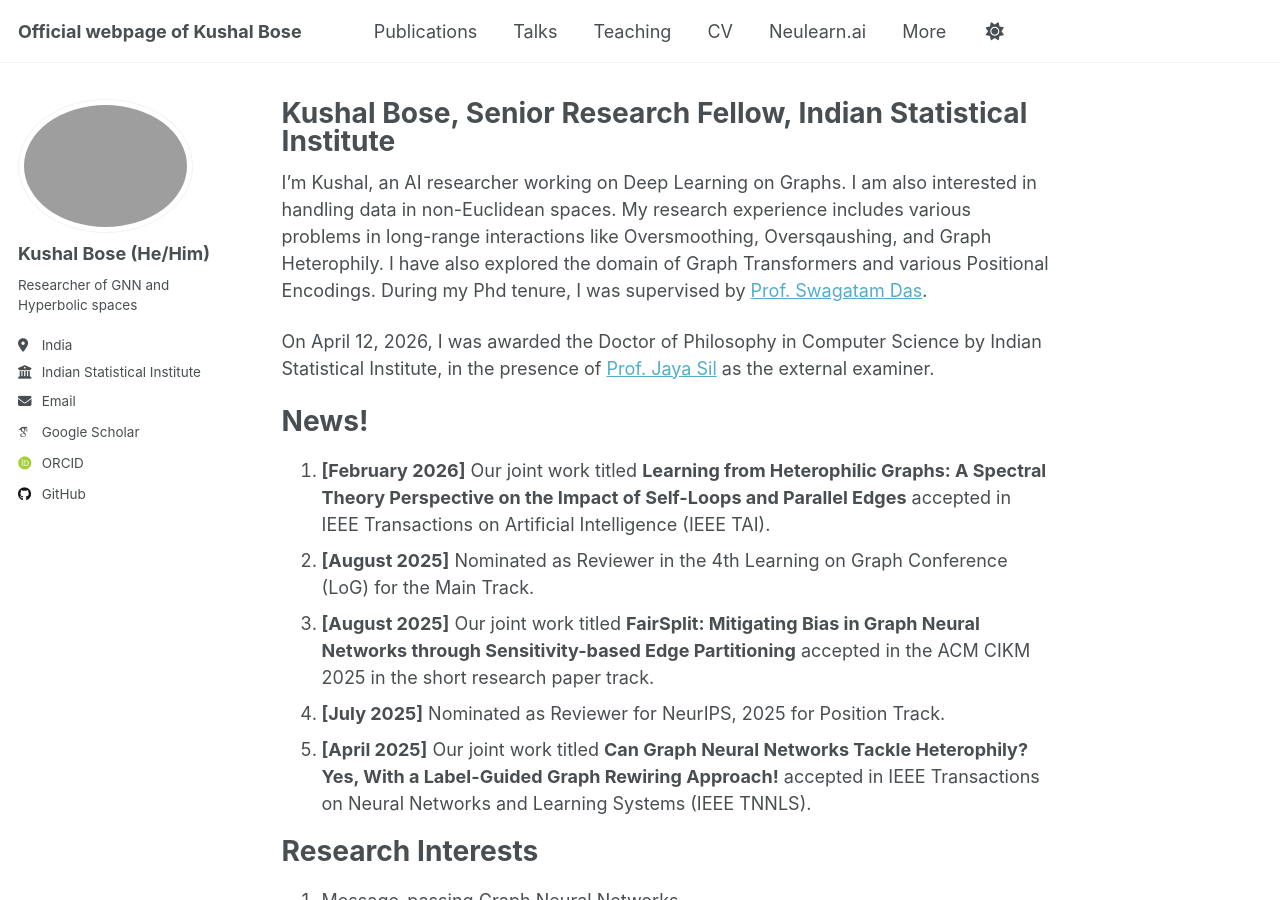
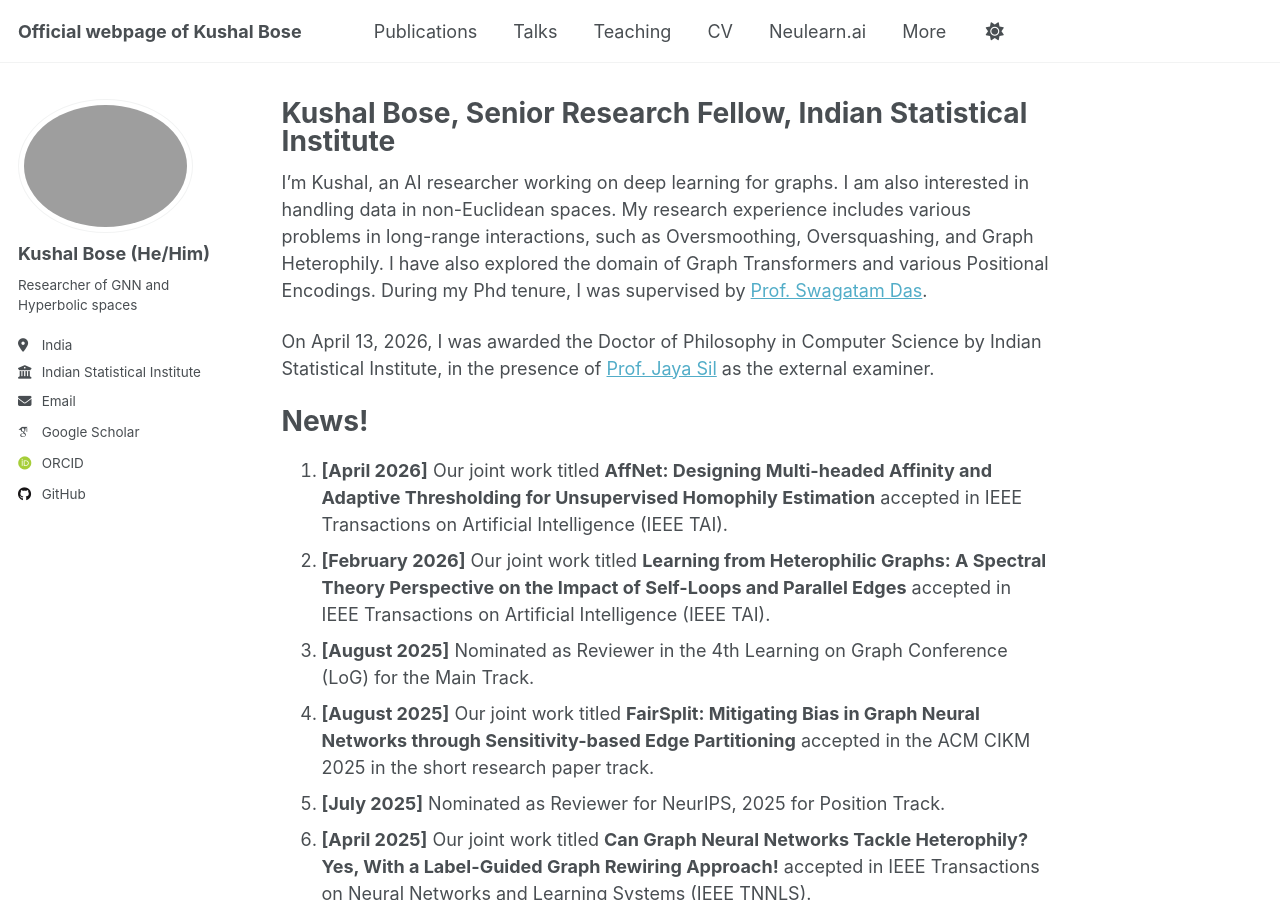
Before and after one commit to kushalbose92/kushalbose92.github.io, a Jekyll site: the page built from _pages/about.md, in a window 1280 px wide and 900 px high. Built offline with Jekyll 4.4.1, drawn with Linux system fonts in a browser that asks for light colours; some web fonts are replaced; a script that is not in the unit is left out.

Commit message:
Update about.md

```diff
--- a/_pages/about.md
+++ b/_pages/about.md
@@ -7,12 +7,13 @@ redirect_from:
   - /about.html
 ---
 
-I’m Kushal, an AI researcher working on Deep Learning on Graphs. I am also interested in handling data in non-Euclidean spaces. My research experience includes various problems in long-range interactions like Oversmoothing, Oversqaushing, and Graph Heterophily. I have also explored the domain of Graph Transformers and various Positional Encodings. During my Phd tenure, I was supervised by [Prof. Swagatam Das](https://www2.isical.ac.in/~swagatam.das/).
+I’m Kushal, an AI researcher working on deep learning for graphs. I am also interested in handling data in non-Euclidean spaces. My research experience includes various problems in long-range interactions, such as Oversmoothing, Oversquashing, and Graph Heterophily. I have also explored the domain of Graph Transformers and various Positional Encodings. During my Phd tenure, I was supervised by [Prof. Swagatam Das](https://www2.isical.ac.in/~swagatam.das/).
 
-On April 12, 2026, I was awarded the Doctor of Philosophy in Computer Science by Indian Statistical Institute, in the presence of [Prof. Jaya Sil](https://www.iiests.ac.in/IIEST/Faculty/cs-js) as the external examiner.
+On April 13, 2026, I was awarded the Doctor of Philosophy in Computer Science by Indian Statistical Institute, in the presence of [Prof. Jaya Sil](https://www.iiests.ac.in/IIEST/Faculty/cs-js) as the external examiner.
 
 News!
 ======
+1. **[April 2026]** Our joint work titled **AffNet: Designing Multi-headed Affinity and Adaptive Thresholding for Unsupervised Homophily Estimation** accepted in IEEE Transactions on Artificial Intelligence (IEEE TAI).
 1. **[February 2026]** Our joint work titled **Learning from Heterophilic Graphs: A Spectral Theory Perspective on the Impact of Self-Loops and Parallel Edges** accepted in IEEE Transactions on Artificial Intelligence (IEEE TAI).
 1. **[August 2025]** Nominated as Reviewer in the 4th Learning on Graph Conference (LoG) for the Main Track.
 1. **[August 2025]** Our joint work titled **FairSplit: Mitigating Bias in Graph Neural Networks through Sensitivity-based Edge Partitioning** accepted in the ACM CIKM 2025 in the short research paper track.
```
